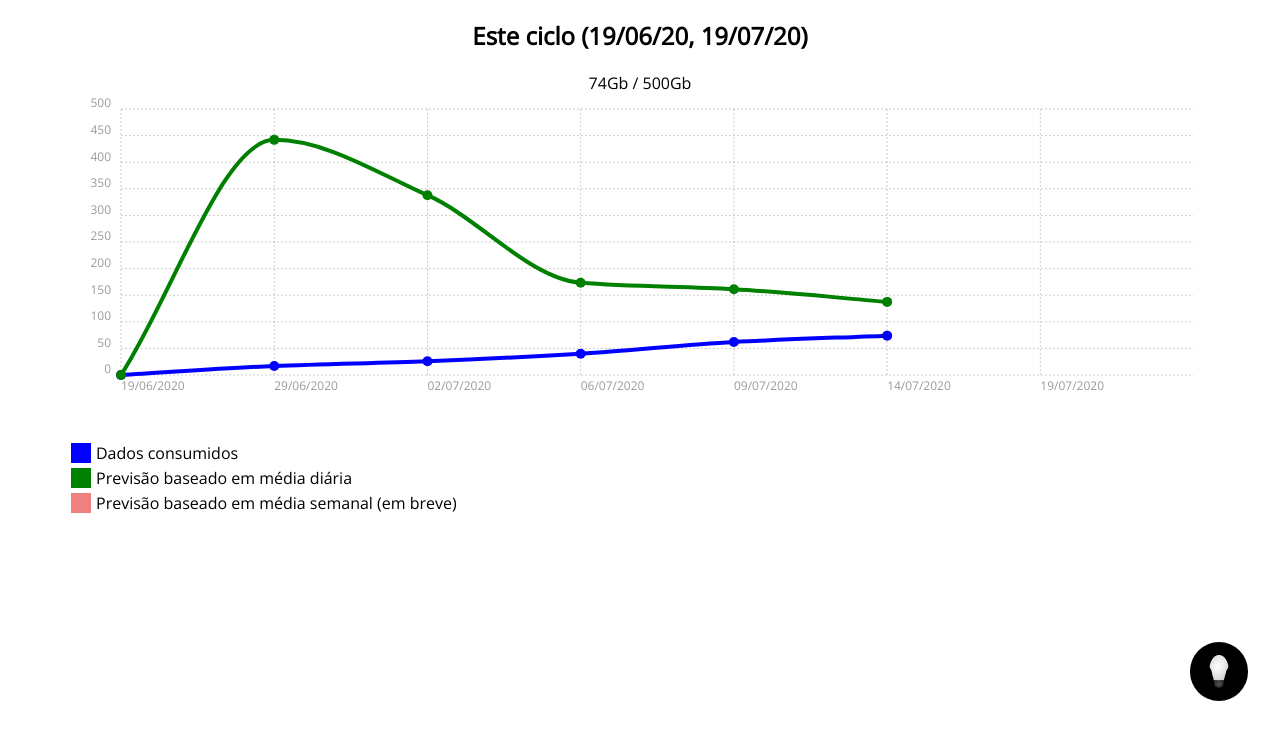
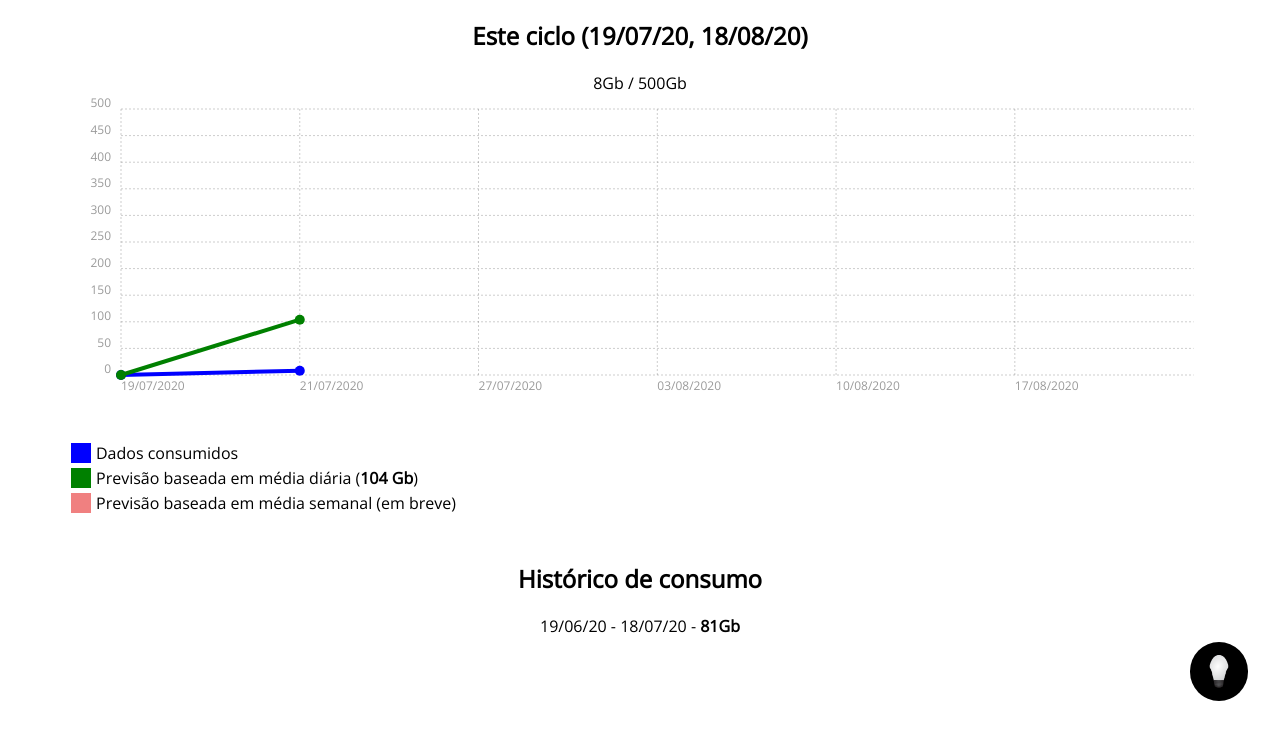
Before and after one commit to MaxWilliamJF/pacoteconsumido, a website: page index.html in a window 1280 px wide. Shown: the part 67-800 px from the top of the page. Drawn offline with nearby package versions, Linux system fonts and the light colour scheme.

Commit message:
Add histórico simples, att dados e exibindo valor da previsão média diária

```diff
--- a/data.json
+++ b/data.json
@@ -2,34 +2,14 @@
     "pacote": 500,
     "medicao": [
         {
-            "data": "2020-06-29",
+            "data": "2020-07-19",
             "hora": "",
             "consumido": 0
         },
         {
-            "data": "2020-06-29",
+            "data": "2020-07-21",
             "hora": "",
-            "consumido": 17
-        },
-        {
-            "data": "2020-07-02",
-            "hora": "",
-            "consumido": 26
-        },
-        {
-            "data": "2020-07-06",
-            "hora": "",
-            "consumido": 40
-        },
-        {
-            "data": "2020-07-09",
-            "hora": "",
-            "consumido": 62
-        },
-        {
-            "data": "2020-07-14",
-            "hora": "",
-            "consumido": 74
+            "consumido": 8
         }
     ]
 }
--- a/index.html
+++ b/index.html
@@ -17,7 +17,7 @@
         <h1>Consumo/Previsão de consumo pacote de dados</h1>
     </div>
     <div>
-        <h2>Este ciclo (19/06/20, 19/07/20)</h2>
+        <h2>Este ciclo (19/07/20, 18/08/20)</h2>
         <span id="consumidoEsteCiclo"></span>Gb / <span id="tamanhoPacote"></span>Gb
     </div>
     <div id="chart">
@@ -27,11 +27,17 @@
                 <span class="legendaGrafico" id="legandaConsumido"></span> Dados consumidos
             </div>
             <div>
-                <span class="legendaGrafico" id="legandaEstimadoSemanal"></span> Previsão baseado em média diária
+                <span class="legendaGrafico" id="legandaEstimadoSemanal"></span> Previsão baseada em média diária (<b><span id="previsaoConsumo"></span> Gb</b>)
             </div>
             <div>
-                <span class="legendaGrafico" id="legandaEstimadoDiario"></span> Previsão baseado em média semanal (em breve)
+                <span class="legendaGrafico" id="legandaEstimadoDiario"></span> Previsão baseada em média semanal (em breve)
             </div>
+        </div>
+    </div>
+    <div id="historico">
+        <h2>Histórico de consumo</h2>
+        <div class="linha">
+            19/06/20 - 18/07/20 - <b>81Gb</b>
         </div>
     </div>
     <img src="./images/off.png" alt="Lâmpada apagada" id="darkMode" data-dm="off">
--- a/script.js
+++ b/script.js
@@ -1,7 +1,6 @@
 fetch('data.json')
   .then(response => response.json())
   .then(data => letsDoIt(data));
-
 
 // Função 'principal' do app
 function letsDoIt (dados) {
@@ -14,7 +13,7 @@ function letsDoIt (dados) {
     exibirTotalConsumido(consumido);
     exibirTamanhoPacote(dados.pacote);
 
-    new Chartist.Line(
+    const chart = new Chartist.Line(
         '.ct-chart',
         osDadosProGrafico,
         {
@@ -22,6 +21,11 @@ function letsDoIt (dados) {
             high: 500,
             width: '90%'
         });
+
+    const qtd = chart.data.series[1].length;
+    const previsao = chart.data.series[1][qtd - 1];
+
+    exibirPrevisaoConsumo(previsao);
 }
 
 function quantidadeMedicoes (medicoes) {
@@ -58,12 +62,22 @@ function exibirTamanhoPacote (pacote) {
     elmTamanhoPacote.innerHTML = pacote;
 }
 
+function exibirPrevisaoConsumo (previsao) {
+    const elmPrevisaoConsumo = document.getElementById('previsaoConsumo');
+    if (!elmPrevisaoConsumo) {
+        console.error('Elemento "previsão de consumo" não encontrado');
+        return false;
+    }
+
+    elmPrevisaoConsumo.innerHTML = previsao;
+}
+
 function dadosProGrafico (medicoes) {
     const dadosConsumidos = medicoes.map(medicao => medicao.consumido);
     const diasUteis = 26;
 
     // Tornar datas dinâmicas (Definir intervalo. Definir período [Mês atual? pacote? Datas medias + X?])
-    const datas = ['2020-06-19', '2020-06-29', '2020-07-02', '2020-07-06', '2020-07-09', '2020-07-14', '2020-07-19'].map(
+    const datas = ['2020-07-19', '2020-07-21', '2020-07-27', '2020-08-03', '2020-08-10', '2020-08-17'].map(
         data => {
             return new Date(data).toLocaleDateString('pt-BR');
         }
@@ -73,7 +87,7 @@ function dadosProGrafico (medicoes) {
         labels: datas,
         series: [
             dadosConsumidos,
-            [0, (17/1) * diasUteis, (26/2) * diasUteis, (40/6) * diasUteis, (62/10) * diasUteis, (74/14) * diasUteis]
+            [0, (8/2) * diasUteis]
         ]
     }
 }
--- a/style.css
+++ b/style.css
@@ -62,6 +62,10 @@ body {
     margin-right: .3em;
 }
 
+#historico {
+    margin-top: 3em;
+}
+
 #darkMode {
     position: absolute;
     bottom: 2em;
```
